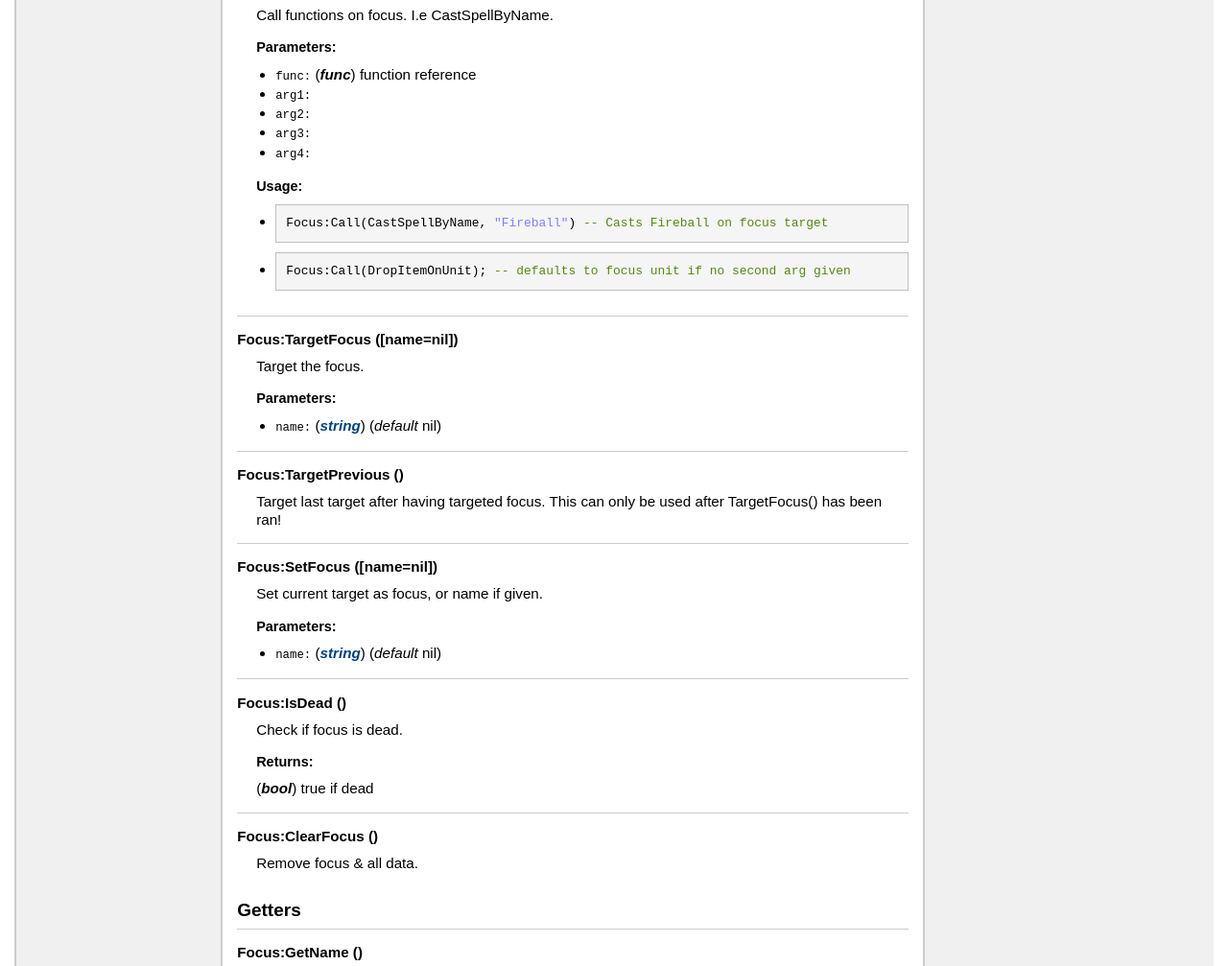
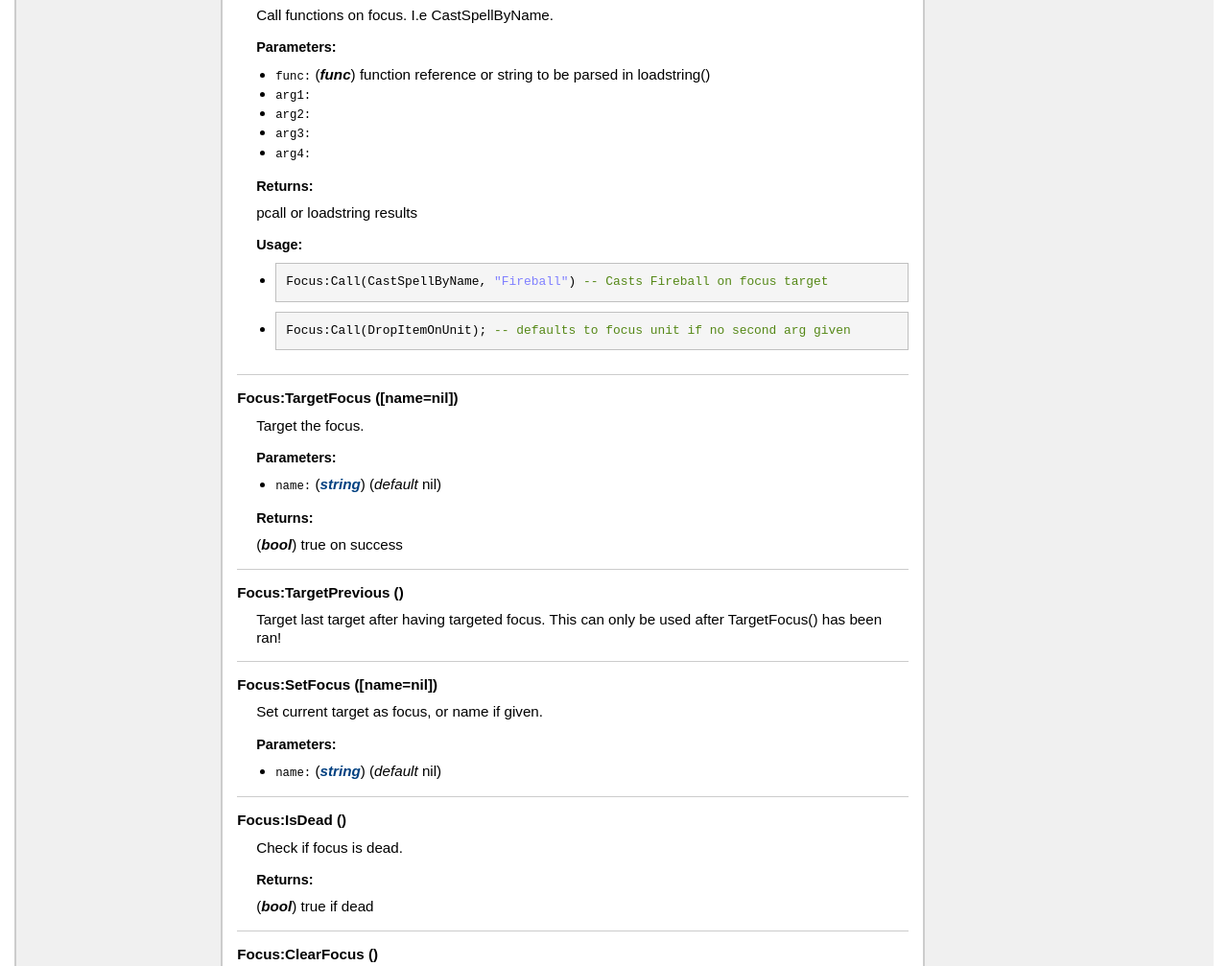
Before and after one commit to wardz/FocusFrame, a plain HTML site: page index.html in a window 1280 px wide. Shown: the part 2558-3565 px from the top of the page at 96% size. Drawn offline with Linux system fonts and the light colour scheme.

Commit message:
regen docs

```diff
--- a/index.html
+++ b/index.html
@@ -370,7 +370,7 @@ See FocusFrame.lua for examples.
     <ul>
         <li><span class="parameter">func</span>
             <span class="types"><span class="type">func</span></span>
-         function reference
+         function reference or string to be parsed in loadstring()
         </li>
         <li><span class="parameter">arg1</span>
 
@@ -386,6 +386,11 @@ See FocusFrame.lua for examples.
         </li>
     </ul>
 
+    <h3>Returns:</h3>
+    <ol>
+
+        pcall or loadstring results
+    </ol>
 
 
 
@@ -413,6 +418,12 @@ See FocusFrame.lua for examples.
         </li>
     </ul>
 
+    <h3>Returns:</h3>
+    <ol>
+
+           <span class="types"><span class="type">bool</span></span>
+        true on success
+    </ol>
 
 
 
@@ -592,7 +603,7 @@ See FocusFrame.lua for examples.
     </dt>
     <dd>
     Get border color for debuffs.
- Uses numeric indexes.
+ [DEPRECATED] Uses numeric indexes.
 
 
     <h3>Parameters:</h3>
@@ -873,7 +884,7 @@ See FocusFrame.lua for examples.
 </div> <!-- id="main" -->
 <div id="about">
 <i>generated by <a href="http://github.com/stevedonovan/LDoc">LDoc 1.4.6</a></i>
-<i style="float:right;">Last updated 2017-03-19 12:28:36 </i>
+<i style="float:right;">Last updated 2017-03-26 04:38:29 </i>
 </div> <!-- id="about" -->
 </div> <!-- id="container" -->
 </body>
```
